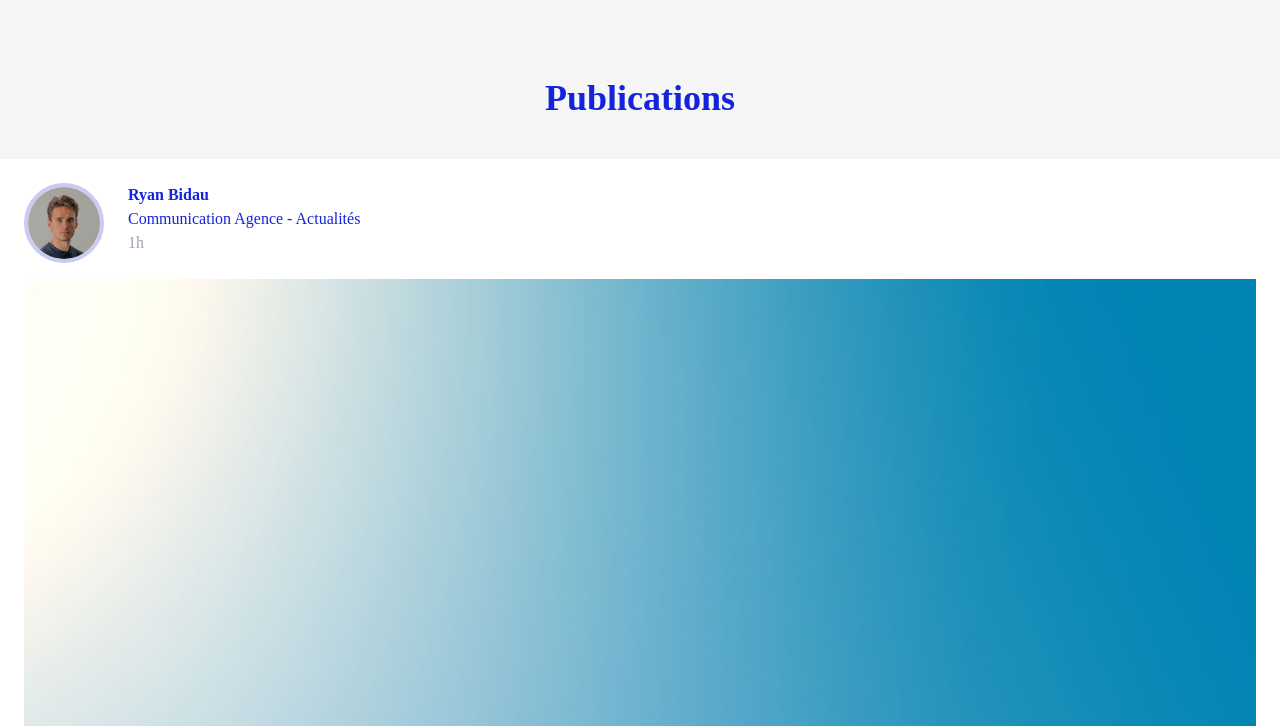
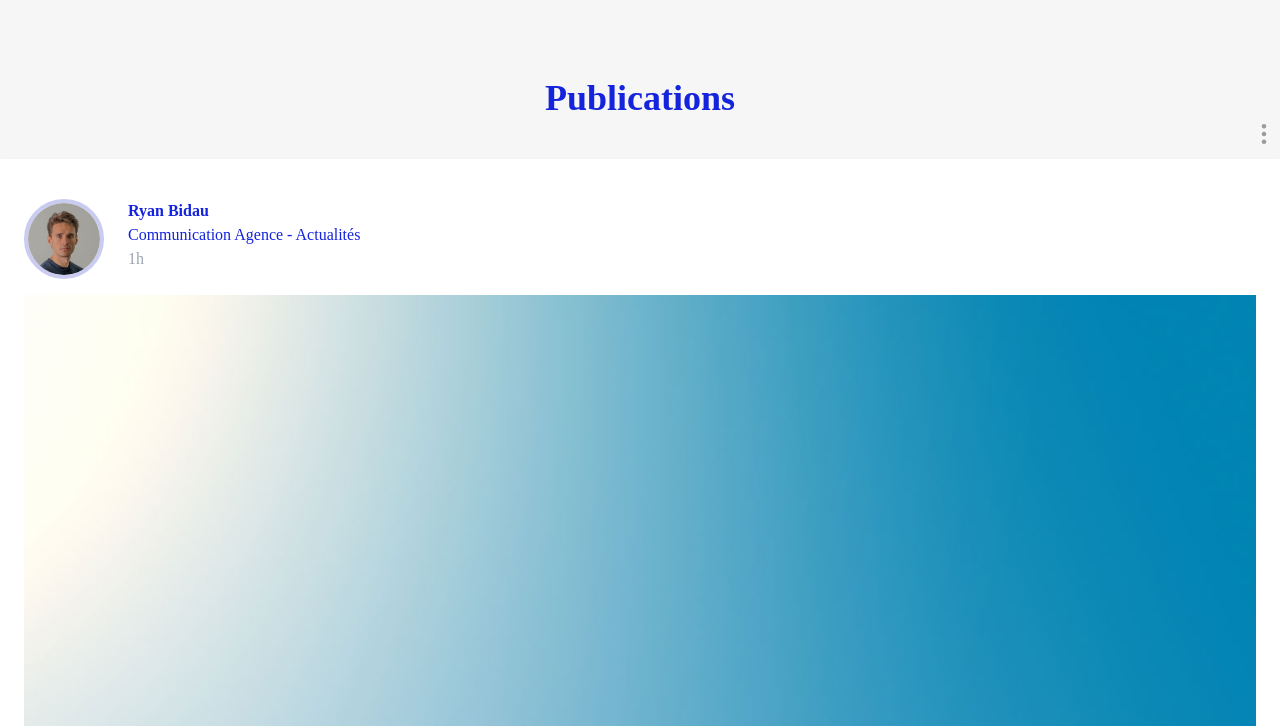
Before and after one commit to WildCodeSchool/P3_Lyon_React_Sept_2022, a React (Vite) app in the folder frontend/: page /profile in a window 1280 px wide. Shown: the part 538-1264 px from the top of the page. Built offline with nearby package versions, Linux system fonts and the light colour scheme; a web font is replaced by a local one.

Commit message:
Edit post box

```diff
--- a/frontend/src/pages/Profile.jsx
+++ b/frontend/src/pages/Profile.jsx
@@ -1,16 +1,37 @@
-import React from "react";
+import React, { useState } from "react";
 import { Link } from "react-router-dom";
 import Navbar from "../components/Navbar/Navbar";
 import ProfileCard from "../components/Navbar/Profile/ProfileCard";
 
 function Profile() {
+  const [editPost, setEditPost] = useState(false);
+  const handleEditPost = () => {
+    setEditPost(!editPost);
+  };
+
   return (
-    <div>
+    <div className="w-screen">
       <Navbar />
       <ProfileCard />
       <h1 className="text-primary text-center text-4xl mb-3">Publications</h1>
       <div>
-        <div className="bg-white w-full shadow-md rounded-t-sm	border-t border-gray-100 mt-10 pt-6 px-6">
+        <div className="bg-white w-full shadow-md rounded-t-sm border-t border-gray-100 mt-10 pt-10 px-6">
+          <button
+            onClick={() => handleEditPost()}
+            className="absolute right-0 bottom-28"
+            type="button"
+          >
+            <img className="h-8" src="./src/assets/menu-dots.png" alt="Menu" />
+          </button>
+          {editPost ? (
+            <div className="origin-top-right absolute right-0 mt-2 w-56 rounded-md shadow-lg bg-white ring-1 ring-black ring-opacity-5 focus:outline-none">
+              <button className="text-black p-4" type="button">
+                <span>Modifier</span>
+              </button>
+            </div>
+          ) : (
+            ""
+          )}
           <div className="flex flex-row self-start pb-4">
             <img
               className="rounded-full w-20 mr-6 border-4 border-violet"
```
Also changed, not shown: frontend/src/assets/menu-dots.png (added).
